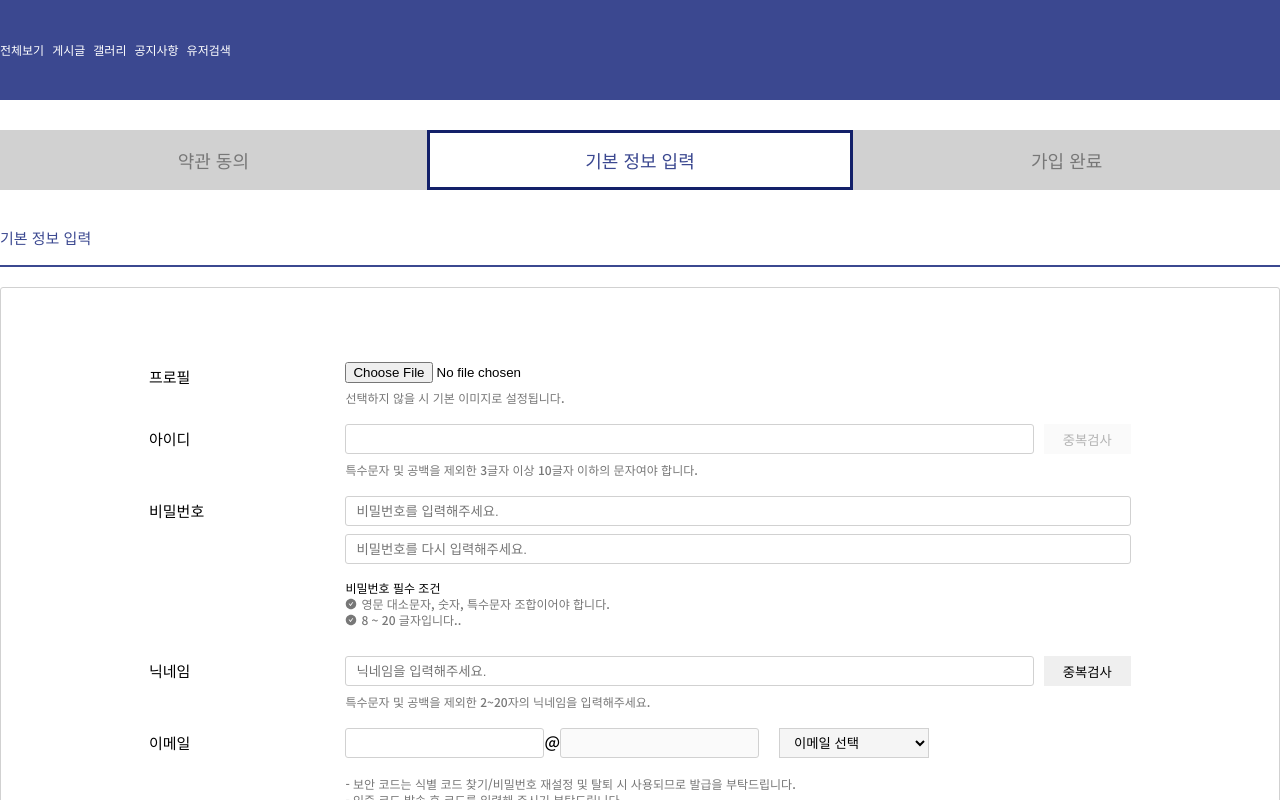
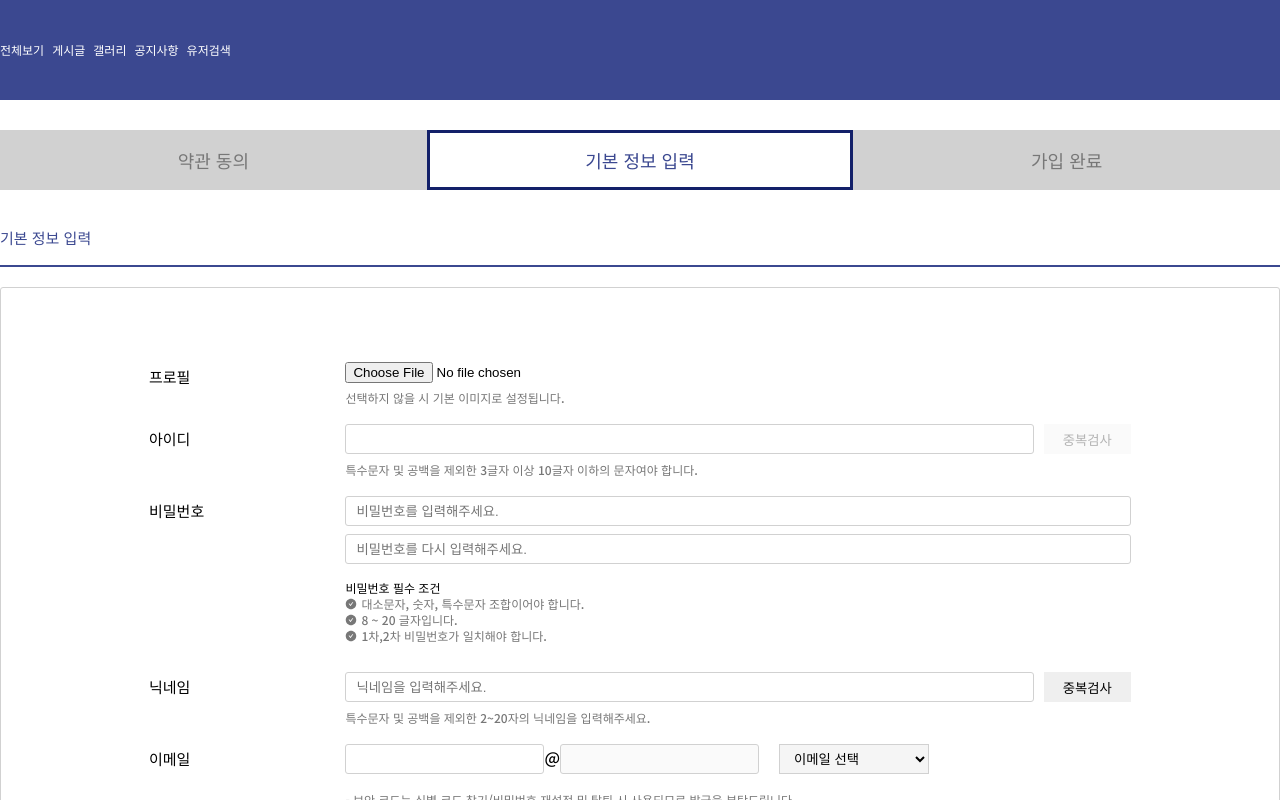
Before and after one commit to choigirang/phenomenon-community, a Next.js app in the folder frontend/: page /signup/info in a window 1280 px wide. Shown: the top 800 px of the page. Built offline with nearby package versions, Linux system fonts and the light colour scheme; a web font is replaced by a local one.

Commit message:
feat: password유효성 검사 분리

```diff
--- a/frontend/components/Sign/Password.tsx
+++ b/frontend/components/Sign/Password.tsx
@@ -1,48 +1,52 @@
-import { InputType, PassInputData, ValidationItem } from '@/types/type';
+import { CheckPass, InputType, PassInputData, ValidationItem } from '@/types/type';
 import React, { useEffect, useState } from 'react';
 import { AiFillCheckCircle } from 'react-icons/ai';
 import styled from 'styled-components';
 
 type PasswordProps = {
-  checkPass: InputType;
-  setCheckPass: React.Dispatch<React.SetStateAction<InputType>>;
-  validatePass: boolean;
-  setValidatePass: React.Dispatch<React.SetStateAction<boolean>>;
-  validationItems: ValidationItem[];
+  checkPass: CheckPass;
+  setCheckPass: React.Dispatch<React.SetStateAction<CheckPass>>;
 };
 
-export default function Password({
-  checkPass,
-  setCheckPass,
-  validatePass,
-  setValidatePass,
-  validationItems,
-}: PasswordProps) {
-  // 2차 비밀번호
-  const confirmPass = checkPass.firstPass === checkPass.secondPass;
-  const passLength = checkPass.secondPass.length >= 2 && checkPass.secondPass.length <= 20;
+export default function Password({ checkPass, setCheckPass }: PasswordProps) {
+  const [pass, setPass] = useState({
+    firstPass: '',
+    secondPass: '',
+    length: false,
+    word: false,
+    validation: false,
+  });
 
   // 비밀번호 입력 이벤트
   const checkPassHandler = (event: React.ChangeEvent<HTMLInputElement>) => {
     const { name, value } = event.target;
-    const valueLength = value.length >= 2 && value.length <= 20;
 
-    function checkKor(value: string) {
-      return validationItems.every(item => item.name !== '한글' || !item.check(value));
+    if (name === 'firstPass') {
+      setPass(prev => ({ ...prev, firstPass: value }));
+
+      // 비밀번호 길이
+      if (value.length >= 8 && value.length <= 20) setPass(prev => ({ ...prev, length: true }));
+      else setPass(prev => ({ ...prev, length: false }));
+
+      const check = /^(?=.*[a-zA-Z])(?=.*\d)(?=.*[!@#$%^&*()_+])[A-Za-z\d!@#$%^&*()_+]+$/;
+
+      // 비밀번호 유효성
+      if (check.test(value)) setPass(prev => ({ ...prev, word: true }));
+      else setPass(prev => ({ ...prev, word: false }));
     }
 
-    if (checkKor(value) && valueLength) {
-      setCheckPass(prevCheckPass => ({
-        ...prevCheckPass,
-        [name]: value,
-      }));
+    if (name === 'secondPass') {
+      setPass(prev => ({ ...prev, secondPass: value }));
+
+      if (pass.firstPass === value) {
+        setPass(prev => ({ ...prev, validation: true }));
+        setCheckPass({ pass: value, required: true });
+      } else {
+        setPass(prev => ({ ...prev, validation: false }));
+        setCheckPass(prev => ({ ...prev, required: false }));
+      }
     }
   };
-
-  useEffect(() => {
-    if (confirmPass && passLength) setValidatePass(true);
-    else setValidatePass(false);
-  }, [checkPass.secondPass, confirmPass, passLength]);
 
   return (
     <PassContainer>
@@ -55,6 +59,7 @@ export default function Password({
           placeholder="비밀번호를 입력해주세요."
           onChange={checkPassHandler}
           required
+          autoComplete="new-password"
         />
         <input
           type="password"
@@ -62,18 +67,22 @@ export default function Password({
           name="secondPass"
           onChange={checkPassHandler}
           required
+          autoComplete="new-password"
         />
-        {!confirmPass && <ConfirmPass>입력한 비밀번호가 일치하지 않습니다.</ConfirmPass>}
         <OptionBox>
           <TextBox>
             <SmallTitle>비밀번호 필수 조건</SmallTitle>
-            <NeedOption validatePass={validatePass} leastPass={confirmPass && checkPass.secondPass.length >= 8}>
-              <AiFillCheckCircle />
-              <span>영문 대소문자, 숫자, 특수문자 조합이어야 합니다.</span>
+            <NeedOption word={pass.word} length={pass.length} validation={pass.validation}>
+              <AiFillCheckCircle className="word" />
+              <span className="word">대소문자, 숫자, 특수문자 조합이어야 합니다.</span>
             </NeedOption>
-            <NeedOption validatePass={validatePass} leastPass={confirmPass && checkPass.secondPass.length >= 8}>
-              <AiFillCheckCircle />
-              <span>8 ~ 20 글자입니다..</span>
+            <NeedOption>
+              <AiFillCheckCircle className="length" />
+              <span className="length">8 ~ 20 글자입니다.</span>
+            </NeedOption>
+            <NeedOption>
+              <AiFillCheckCircle className="validation" />
+              <span className="validation">1차,2차 비밀번호가 일치해야 합니다.</span>
             </NeedOption>
           </TextBox>
         </OptionBox>
@@ -104,11 +113,6 @@ const PassBox = styled.div`
   gap: 8px;
 `;
 
-const ConfirmPass = styled.span`
-  font-size: var(--size-text);
-  color: var(--color-red);
-`;
-
 const OptionBox = styled.div`
   padding-top: var(--padding-solo);
 `;
@@ -129,29 +133,6 @@ const NeedOption = styled.div<PassInputData>`
   display: flex;
   align-items: center;
   gap: 4px;
-  color: var(-color-dark-white);
-
-  svg {
-    font-size: 12px;
-
-    :nth-child(1) {
-      color: ${props => (props.validatePass ? 'var(--color-green)' : 'var(--color-gray)')};
-    }
-
-    :nth-child(2) {
-      color: ${props => (props.leastPass ? 'var(--color-green)' : 'var(--color-gray)')};
-    }
-  }
-
-  span {
-    font-size: var(--size-text);
-
-    :nth-child(1) {
-      color: ${props => (props.validatePass ? 'var(--color-green)' : 'var(--color-gray)')};
-    }
-
-    :nth-child(2) {
-      color: ${props => (props.leastPass ? 'var(--color-green)' : 'var(--color-gray)')};
-    }
-  }
+  color: var(--color-gray);
+  font-size: var(--size-text);
 `;
```
